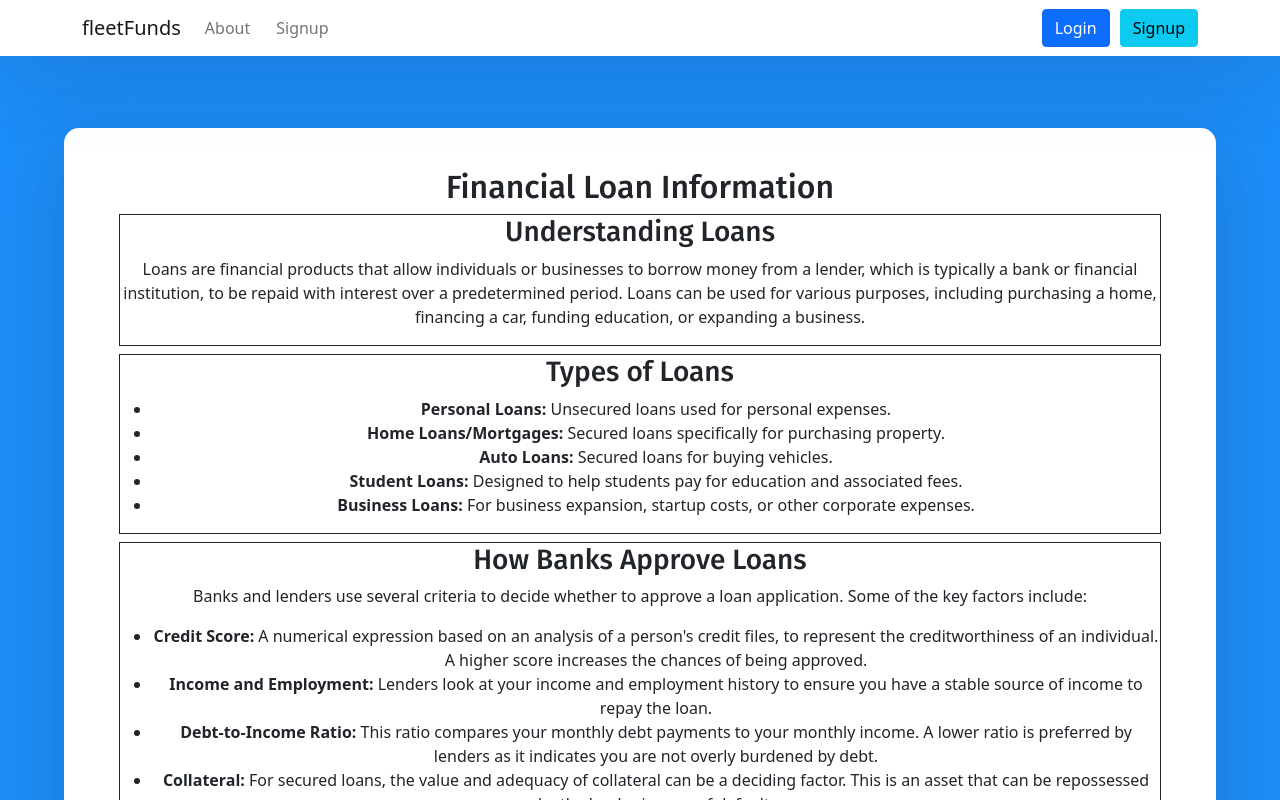
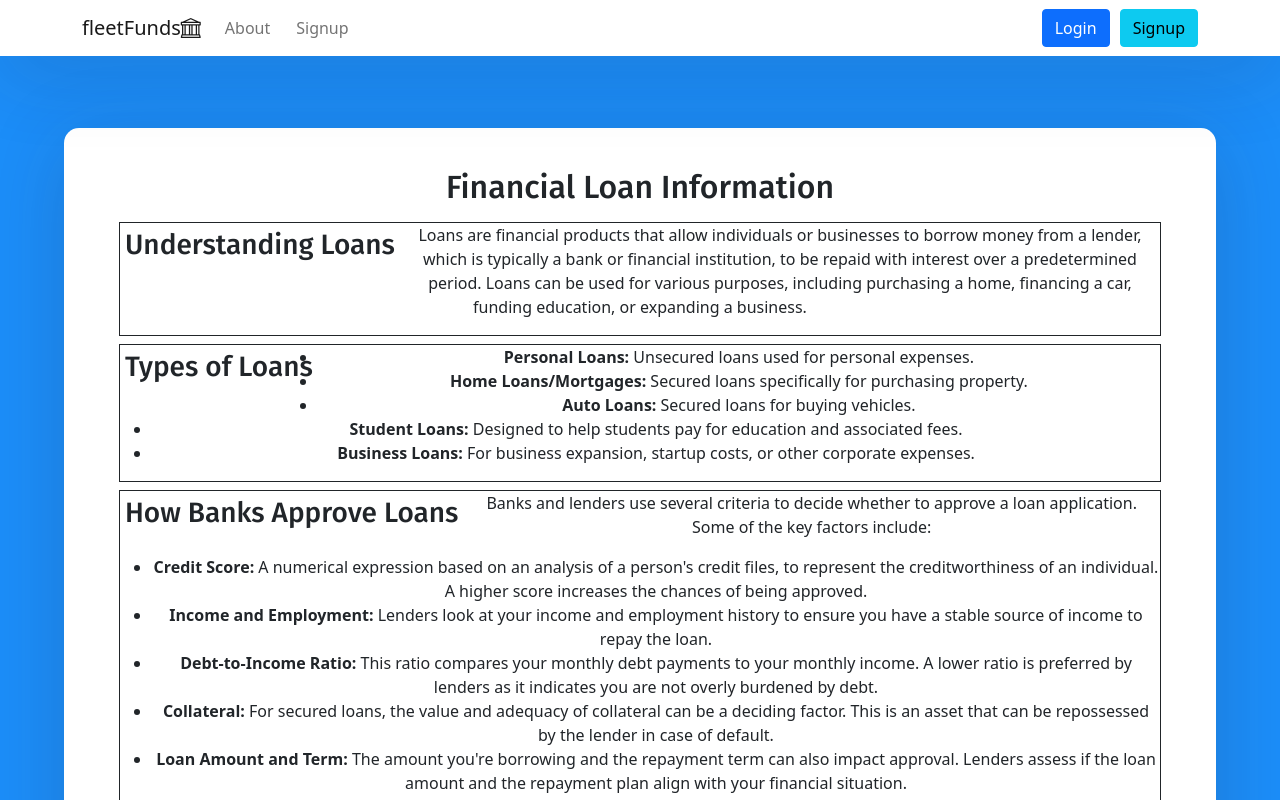
Before and after one commit to MajetySRHarsha/FleetFunds, a React (Create React App) app: page /information in a window 1280 px wide. Shown: the top 800 px of the page. Built offline with nearby package versions, Linux system fonts and the light colour scheme.

Commit message:
added the icons for the application

```diff
--- a/package.json
+++ b/package.json
@@ -7,6 +7,7 @@
     "@testing-library/react": "^13.1.1",
     "@testing-library/user-event": "^13.5.0",
     "bootstrap": "^5.1.3",
+    "bootstrap-icons": "^1.11.3",
     "react": "^18.0.0",
     "react-dom": "^18.0.0",
     "react-router-dom": "^6.3.0",
--- a/src/App.js
+++ b/src/App.js
@@ -14,14 +14,12 @@ function App() {
         <nav className="navbar navbar-expand-lg navbar-light fixed-top">
           <div className="container">
             <Link className="navbar-brand" to={'/information'}>
-              fleetFunds
+              fleetFunds<i class="bi bi-bank"></i>
             </Link>
             <div className="collapse navbar-collapse" id="navbarTogglerDemo02">
               <ul className="navbar-nav ml-auto">
                 <li className="nav-item">
                   <Link className="nav-link" to={'/sign-in'} role="button">
-
-
                     About
                   </Link>
                 </li>
--- a/src/components/information.component.js
+++ b/src/components/information.component.js
@@ -6,13 +6,13 @@ class Information extends Component {
         return (
             <div className="content-inner d-flex flex-column">
                 <h2>Financial Loan Information</h2>
-                <div className="border border-dark">
-                    <h3>Understanding Loans</h3>
-                    <p>Loans are financial products that allow individuals or businesses to borrow money from a lender, which is typically a bank or financial institution, to be repaid with interest over a predetermined period. Loans can be used for various purposes, including purchasing a home, financing a car, funding education, or expanding a business.</p>
+                <div className="mt-2 border border-dark">
+                    <h3 className="float-left">Understanding Loans</h3>
+                    <p className="">Loans are financial products that allow individuals or businesses to borrow money from a lender, which is typically a bank or financial institution, to be repaid with interest over a predetermined period. Loans can be used for various purposes, including purchasing a home, financing a car, funding education, or expanding a business.</p>
                 </div>
 
                 <div className="mt-2 border border-dark">
-                <h3>Types of Loans</h3>
+                    <h3 className="float-left">Types of Loans</h3>
                     <ul>
                         <li><strong>Personal Loans:</strong> Unsecured loans used for personal expenses.</li>
                         <li><strong>Home Loans/Mortgages:</strong> Secured loans specifically for purchasing property.</li>
@@ -22,7 +22,7 @@ class Information extends Component {
                     </ul>
                 </div>
                 <div className="mt-2 border border-dark">
-                <h3>How Banks Approve Loans</h3>
+                    <h3 className="float-left">How Banks Approve Loans</h3>
                     <p>Banks and lenders use several criteria to decide whether to approve a loan application. Some of the key factors include:</p>
                     <ul>
                         <li><strong>Credit Score:</strong> A numerical expression based on an analysis of a person's credit files, to represent the creditworthiness of an individual. A higher score increases the chances of being approved.</li>
--- a/src/index.css
+++ b/src/index.css
@@ -1,4 +1,6 @@
 @import url("https://fonts.googleapis.com/css?family=Fira+Sans:400,500,600,700,800");
+@import "~bootstrap-icons/font/bootstrap-icons.css";
+
 
 * {
   box-sizing: border-box;
@@ -100,7 +102,9 @@ html,
 }
 .float-right{
   float: right;
+  padding-right: 5px;
 }
 .float-left{
   float: left;
+  padding: 5px;
 }
```
Also changed, not shown: src/components/signup.component.js (indentation only), 1 other file (tests, documents, lock files or other folders). Lines whose indentation alone changed are shown as unchanged.
